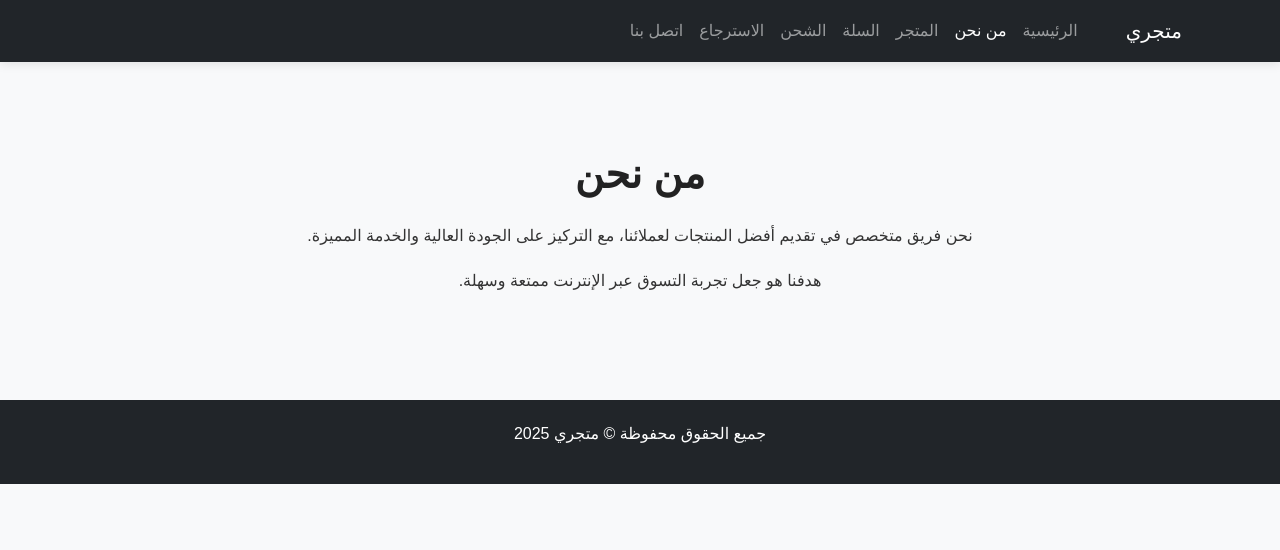
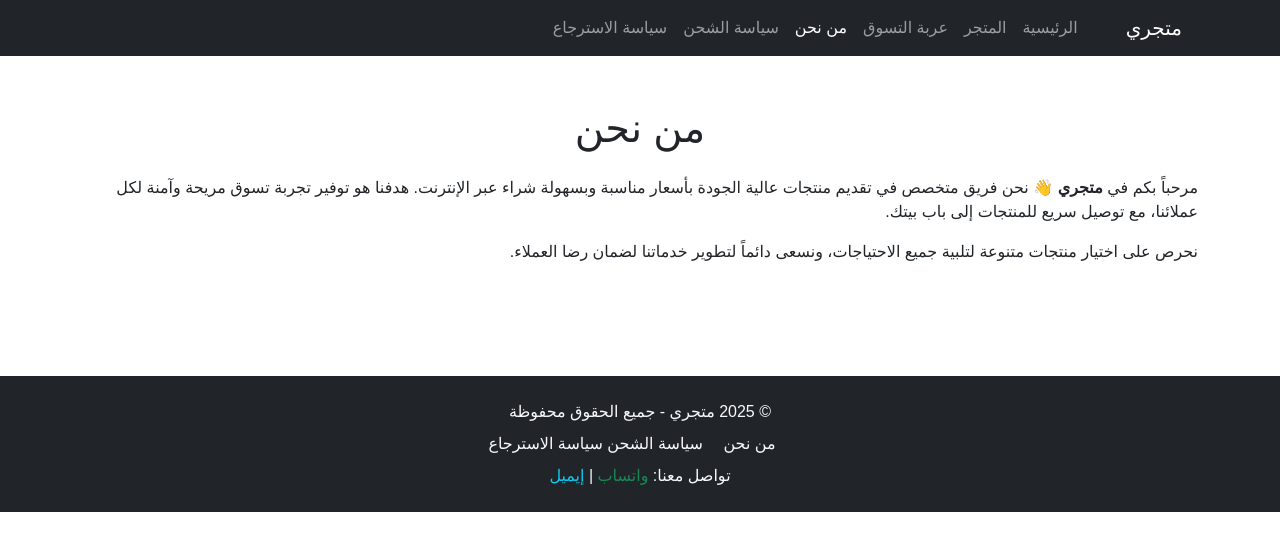
Before and after one commit to rimagamal10/my-website, a plain HTML site: page about.html in a window 1280 px wide. Drawn offline with nearby package versions, Linux system fonts and the light colour scheme.

Commit message:
Update about.html

```diff
--- a/about.html
+++ b/about.html
@@ -5,40 +5,59 @@
   <meta name="viewport" content="width=device-width, initial-scale=1.0">
   <title>من نحن - متجري</title>
   <link href="https://cdn.jsdelivr.net/npm/bootstrap@5.3.0/dist/css/bootstrap.min.css" rel="stylesheet">
-  <link rel="stylesheet" href="style.css">
+  <style>body { font-family: "Cairo", sans-serif; }</style>
 </head>
 <body>
-  <!-- النافبار -->
+
+  <!-- Navbar -->
   <nav class="navbar navbar-expand-lg navbar-dark bg-dark">
     <div class="container">
       <a class="navbar-brand" href="index.html">متجري</a>
-      <button class="navbar-toggler" type="button" data-bs-toggle="collapse" data-bs-target="#navbarNav">
+      <button class="navbar-toggler" type="button" data-bs-toggle="collapse" data-bs-target="#navbarNav"
+        aria-controls="navbarNav" aria-expanded="false" aria-label="Toggle navigation">
         <span class="navbar-toggler-icon"></span>
       </button>
       <div class="collapse navbar-collapse" id="navbarNav">
         <ul class="navbar-nav ms-auto">
           <li class="nav-item"><a class="nav-link" href="index.html">الرئيسية</a></li>
+          <li class="nav-item"><a class="nav-link" href="shop.html">المتجر</a></li>
+          <li class="nav-item"><a class="nav-link" href="cart.html">عربة التسوق</a></li>
           <li class="nav-item"><a class="nav-link active" href="about.html">من نحن</a></li>
-          <li class="nav-item"><a class="nav-link" href="shop.html">المتجر</a></li>
-          <li class="nav-item"><a class="nav-link" href="cart.html">السلة</a></li>
-          <li class="nav-item"><a class="nav-link" href="shipping.html">الشحن</a></li>
-          <li class="nav-item"><a class="nav-link" href="return.html">الاسترجاع</a></li>
-          <li class="nav-item"><a class="nav-link" href="contact.html">اتصل بنا</a></li>
+          <li class="nav-item"><a class="nav-link" href="shipping.html">سياسة الشحن</a></li>
+          <li class="nav-item"><a class="nav-link" href="return.html">سياسة الاسترجاع</a></li>
         </ul>
       </div>
     </div>
   </nav>
 
-  <!-- المحتوى -->
-  <main class="container my-5 text-center">
-    <h1 class="mb-4">من نحن</h1>
-    <p>نحن فريق متخصص في تقديم أفضل المنتجات لعملائنا، مع التركيز على الجودة العالية والخدمة المميزة.</p>
-    <p>هدفنا هو جعل تجربة التسوق عبر الإنترنت ممتعة وسهلة.</p>
+  <!-- محتوى من نحن -->
+  <main class="container py-5">
+    <h1 class="mb-4 text-center">من نحن</h1>
+    <p>
+      مرحباً بكم في <strong>متجري</strong> 👋
+      نحن فريق متخصص في تقديم منتجات عالية الجودة بأسعار مناسبة وبسهولة شراء عبر الإنترنت.
+      هدفنا هو توفير تجربة تسوق مريحة وآمنة لكل عملائنا، مع توصيل سريع للمنتجات إلى باب بيتك.
+    </p>
+    <p>
+      نحرص على اختيار منتجات متنوعة لتلبية جميع الاحتياجات، ونسعى دائماً لتطوير خدماتنا لضمان رضا العملاء.
+    </p>
   </main>
 
-  <!-- الفوتر -->
-  <footer class="text-center">
-    <p>جميع الحقوق محفوظة © متجري 2025</p>
+  <!-- Footer -->
+  <footer class="bg-dark text-light py-4 mt-5 text-center">
+    <p class="mb-2">© 2025 متجري - جميع الحقوق محفوظة</p>
+    <p class="mb-2">
+      <a href="about.html" class="text-light text-decoration-none me-3">من نحن</a>
+      <a href="shipping.html" class="text-light text-decoration-none me-3">سياسة الشحن</a>
+      <a href="return.html" class="text-light text-decoration-none">سياسة الاسترجاع</a>
+    </p>
+    <p class="mb-0">
+      تواصل معنا:
+      <a href="https://wa.me/201000000000" class="text-success text-decoration-none" target="_blank">واتساب</a> |
+      <a href="mailto:example@email.com" class="text-info text-decoration-none">إيميل</a>
+    </p>
   </footer>
+
+  <script src="https://cdn.jsdelivr.net/npm/bootstrap@5.3.0/dist/js/bootstrap.bundle.min.js"></script>
 </body>
 </html>
```
